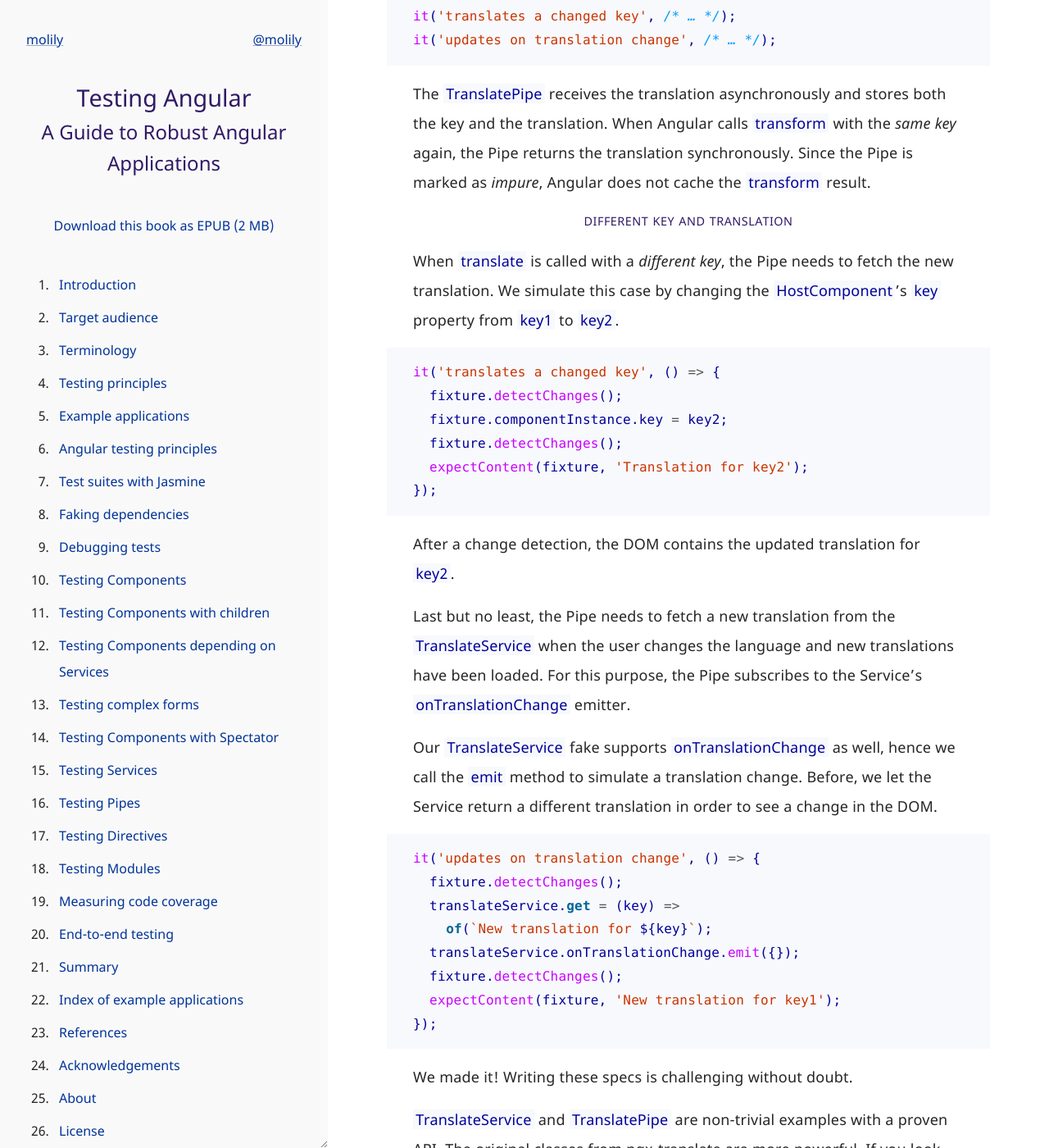
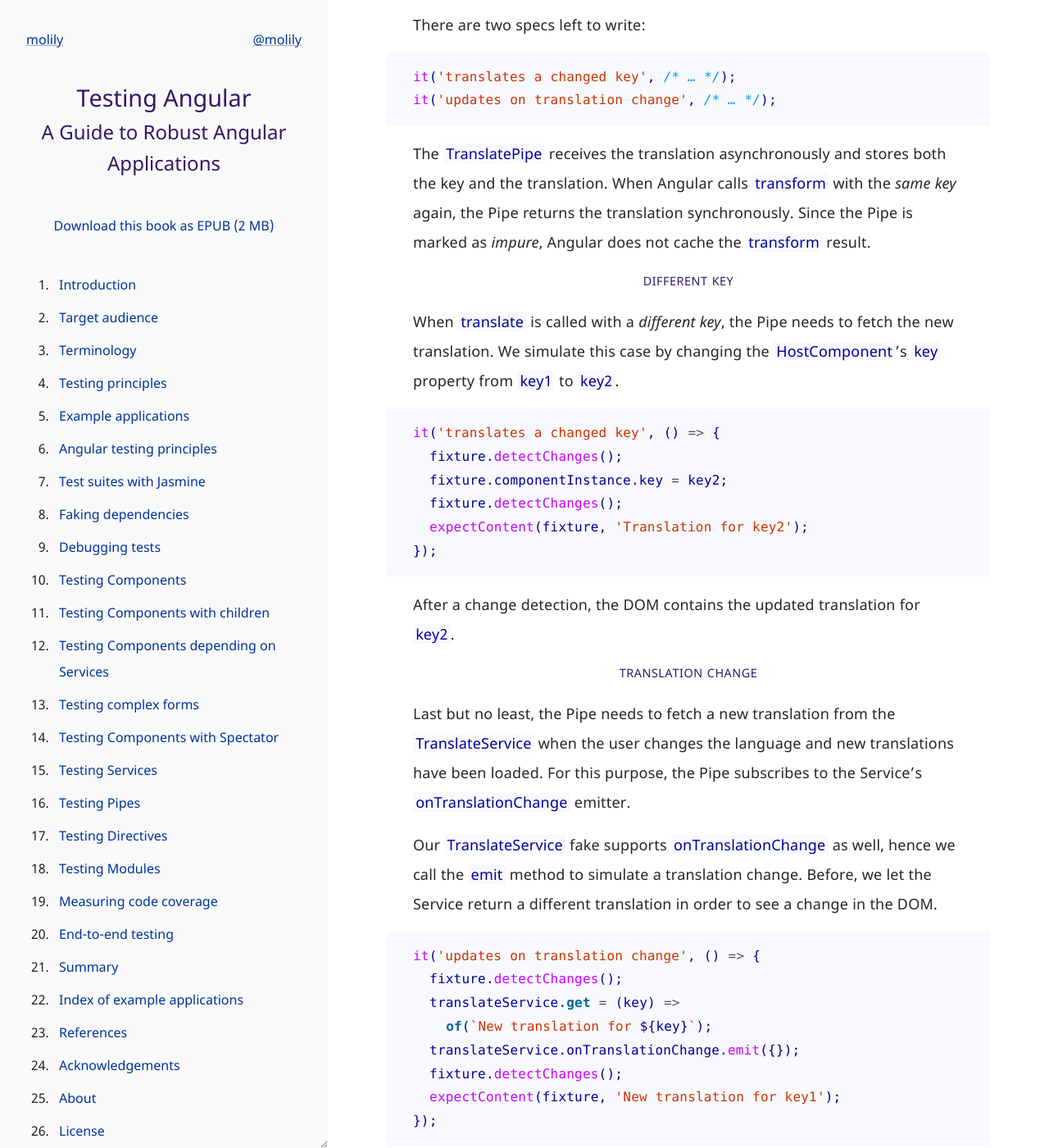
Before and after one commit to molily/molily.de, a Jekyll site: the page built from _testing-angular/testing-pipes.md, in a window 1280 px wide and 1400 px high, scrolled down 16241 px. Shown: the whole window at 82% size. Built offline with Jekyll 4.4.1, drawn with Linux system fonts in a browser that asks for light colours; some of the changed text lies outside the part shown.

Commit message:
Warp code, add margin notes

````diff
--- a/_testing-angular/testing-pipes.md
+++ b/_testing-angular/testing-pipes.md
@@ -225,13 +225,14 @@
     private changeDetectorRef: ChangeDetectorRef,
     private translateService: TranslateService
   ) {
-    this.onTranslationChangeSubscription = this.translateService.onTranslationChange.subscribe(
-      () => {
-        if (this.lastKey) {
-          this.getTranslation(this.lastKey);
+    this.onTranslationChangeSubscription =
+      this.translateService.onTranslationChange.subscribe(
+        () => {
+          if (this.lastKey) {
+            this.getTranslation(this.lastKey);
+          }
         }
-      }
-    );
+      );
   }
 
   public transform(key: string): string | null {
@@ -450,6 +451,8 @@
 });
 ```
 
+<aside class="margin-note">Let time pass</aside>
+
 Here comes the interesting part. We want the Observable to emit a value now. We simulate the passage of 100 milliseconds with `tick(100)`.
 
 ```typescript
@@ -492,7 +495,7 @@
 
 The `TranslatePipe` receives the translation asynchronously and stores both the key and the translation. When Angular calls `transform` with the *same key* again, the Pipe returns the translation synchronously. Since the Pipe is marked as *impure*, Angular does not cache the `transform` result.
 
-<aside class="margin-note">Different key and translation</aside>
+<aside class="margin-note">Different key</aside>
 
 When `translate` is called with a *different key*, the Pipe needs to fetch the new translation. We simulate this case by changing the `HostComponent`’s `key` property from `key1` to `key2`.
 
@@ -506,6 +509,8 @@
 ```
 
 After a change detection, the DOM contains the updated translation for `key2`.
+
+<aside class="margin-note">Translation change</aside>
 
 Last but no least, the Pipe needs to fetch a new translation from the `TranslateService` when the user changes the language and new translations have been loaded. For this purpose, the Pipe subscribes to the Service’s `onTranslationChange` emitter.
 
````
